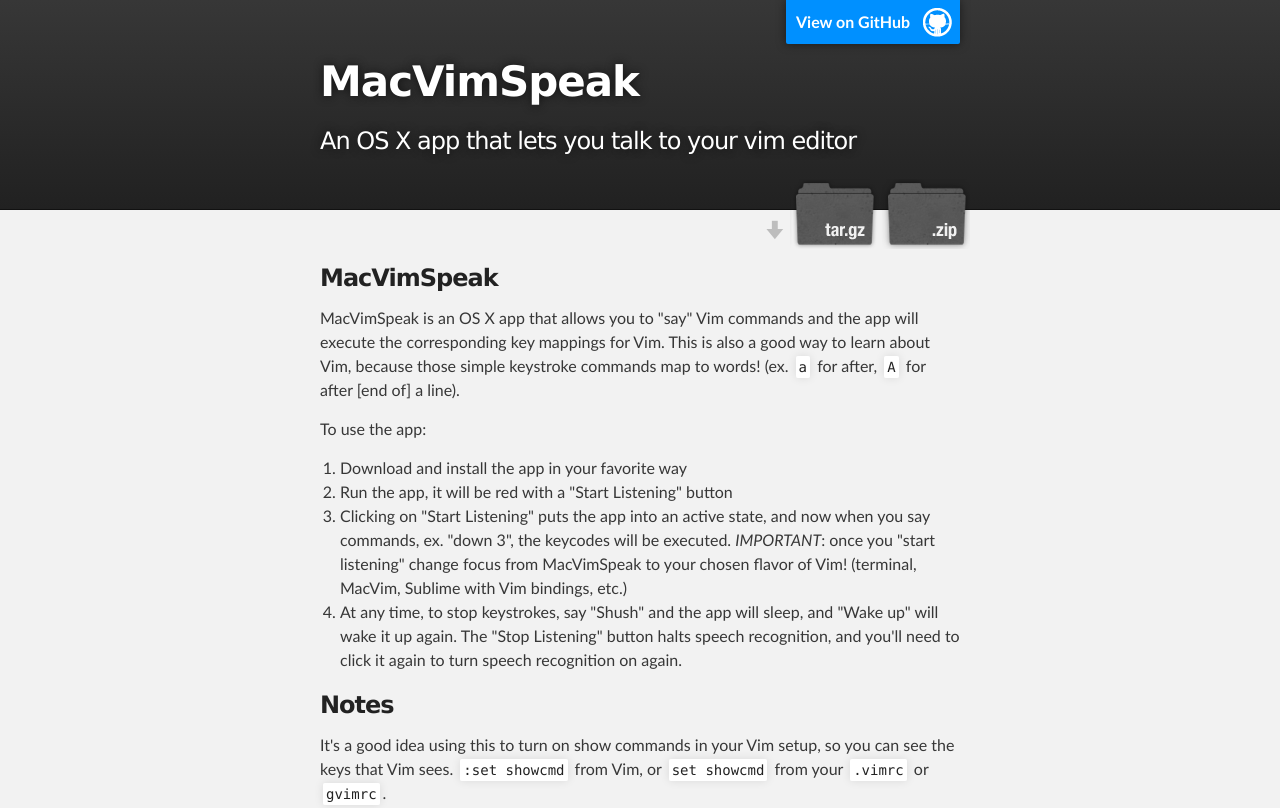
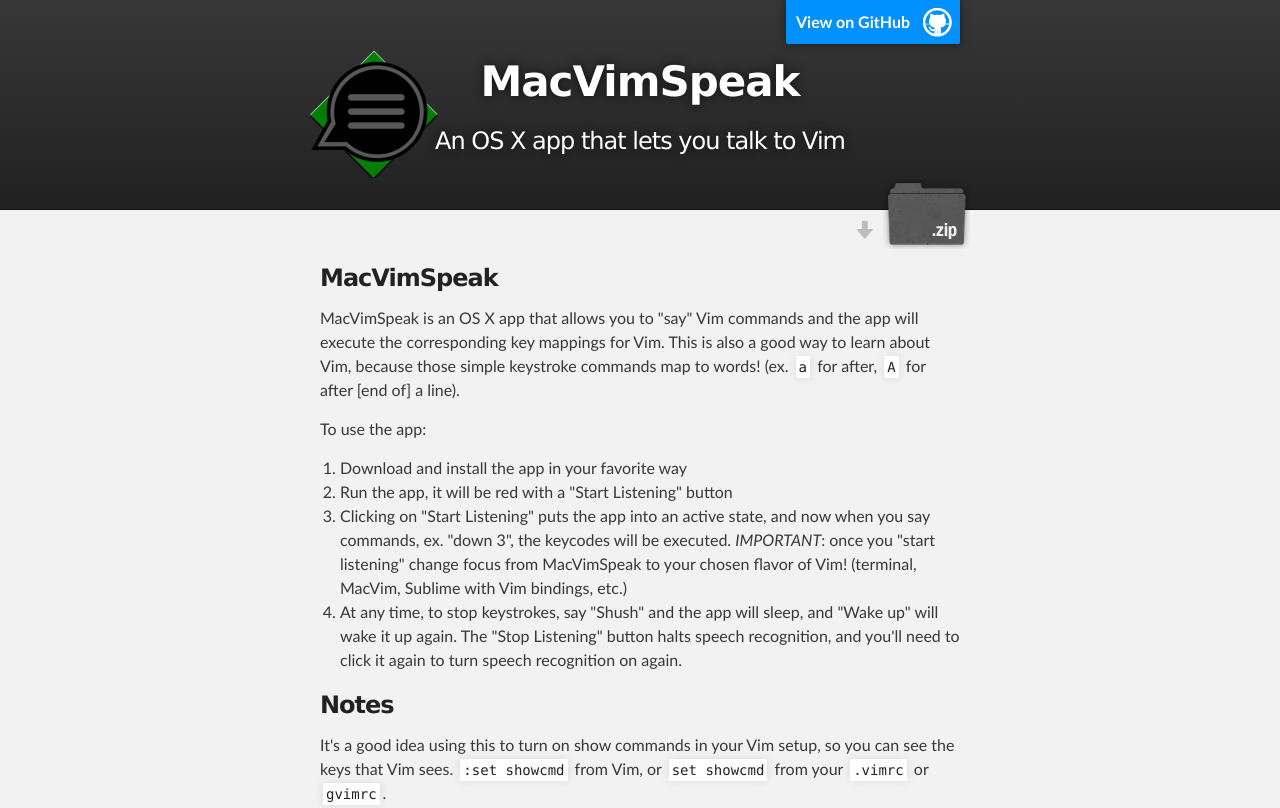
Before and after one commit to pselle/macvimspeak, a plain HTML site: page index.html in a window 1280 px wide. Shown: the top 808 px of the page. Drawn offline with Linux system fonts and the light colour scheme.

Commit message:
Add logo, update styles

```diff
--- a/index.html
+++ b/index.html
@@ -4,7 +4,7 @@
   <head>
     <meta charset='utf-8'>
     <meta http-equiv="X-UA-Compatible" content="chrome=1">
-    <meta name="description" content="MacVimSpeak : An OS X app that lets you talk to your vim editor">
+    <meta name="description" content="MacVimSpeak: An OS X app that lets you talk to Vim">
 
     <link rel="stylesheet" type="text/css" media="screen" href="stylesheets/stylesheet.css">
 
@@ -19,11 +19,10 @@
           <a id="forkme_banner" href="https://github.com/pselle/macvimspeak">View on GitHub</a>
 
           <h1 id="project_title">MacVimSpeak</h1>
-          <h2 id="project_tagline">An OS X app that lets you talk to your vim editor</h2>
+          <h2 id="project_tagline">An OS X app that lets you talk to Vim</h2>
 
             <section id="downloads">
               <a class="zip_download_link" href="https://github.com/pselle/macvimspeak/zipball/master">Download this project as a .zip file</a>
-              <a class="tar_download_link" href="https://github.com/pselle/macvimspeak/tarball/master">Download this project as a tar.gz file</a>
             </section>
         </header>
     </div>
--- a/stylesheets/stylesheet.css
+++ b/stylesheets/stylesheet.css
@@ -297,6 +297,7 @@ Full-Width Styles
 
 #header_wrap .inner {
   padding: 50px 10px 30px 10px;
+  background: url('../images/macvimspeak-logo.png') 0 50px no-repeat;
 }
 
 #project_title {
@@ -305,6 +306,7 @@ Full-Width Styles
   font-size: 42px;
   font-weight: 700;
   text-shadow: #111 0px 0px 10px;
+  text-align: center;
 }
 
 #project_tagline {
@@ -313,11 +315,12 @@ Full-Width Styles
   font-weight: 300;
   background: none;
   text-shadow: #111 0px 0px 10px;
+  text-align: center;
 }
 
 #downloads {
   position: absolute;
-  width: 210px;
+  width: 120px; /*210px;*/
   z-index: 10;
   bottom: -40px;
   right: 0;
```
Also changed, not shown: images/macvimspeak-logo.png (added).
